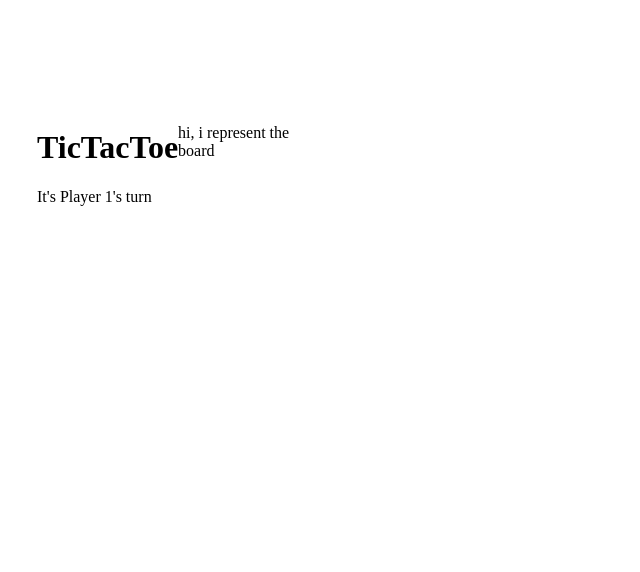
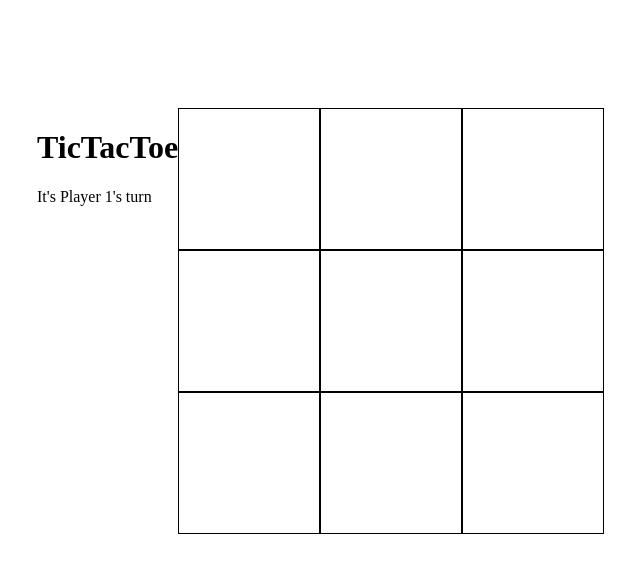
Before and after one commit to ARezzano/tic-tac-toe, a plain HTML site: page index.html in a window 1280 px wide. Both pictures are taken after a click on the button "Start game". Shown: the whole page, without its empty margins (471-1111 px from the left). Drawn offline with Linux system fonts and the light colour scheme.

Commit message:
Create visible board with basic style

```diff
--- a/index.html
+++ b/index.html
@@ -20,7 +20,17 @@
         </div>
 
         <div class="board-content">
-            <p>hi, i represent the board</p>
+            <div class="board-frame">
+                <div class="board-cell"></div>
+                <div class="board-cell"></div>
+                <div class="board-cell"></div>
+                <div class="board-cell"></div>
+                <div class="board-cell"></div>
+                <div class="board-cell"></div>
+                <div class="board-cell"></div>
+                <div class="board-cell"></div>
+                <div class="board-cell"></div>
+            </div>
         </div>
     </body>
 
--- a/script.js
+++ b/script.js
@@ -1,6 +1,8 @@
 const startButton = document.querySelector("#start-button");
 const leftContent = document.querySelector(".left-content");
 const playerNames = document.querySelector(".player-names");
+const boardCells = document.querySelectorAll(".board-cell");
+let hasStarted = false;
 
 const Gameboard = (()=>{
     const board = [null,null,null,null,null,null,null,null,null];
@@ -100,8 +102,25 @@ const gameManager = (() => {
 startButton.addEventListener("click",function(){
     leftContent.removeChild(playerNames);
     leftContent.removeChild(startButton);
+    hasStarted = true;
 
     let playerTurnDisplay = document.createElement("p");
     playerTurnDisplay.textContent = `It's ${gameManager.currentTurn.name}'s turn`;
     leftContent.appendChild(playerTurnDisplay);
 });
+
+boardCells.forEach(function(cell){
+    cell.addEventListener("mouseenter", ()=>{
+        if(hasStarted === true){
+            if(gameManager.currentTurn === gameManager.player1){
+                cell.style.backgroundColor = "red";
+            }else{
+                cell.style.backgroundColor = "black";
+            }
+        }
+    });
+
+    cell.addEventListener("mouseleave",()=>{
+        cell.style.backgroundColor = "white";
+    });
+});
--- a/style.css
+++ b/style.css
@@ -16,3 +16,15 @@ label{
 input{
     margin-bottom: 20px;
 }
+
+.board-frame{
+    display: grid;
+    grid-template-columns: 1fr 1fr 1fr;
+}
+
+.board-cell{
+    padding: 70px;
+    border-style: solid;
+    border-width: 1px;
+    transition: background-color 0.2s ease;
+}
```
